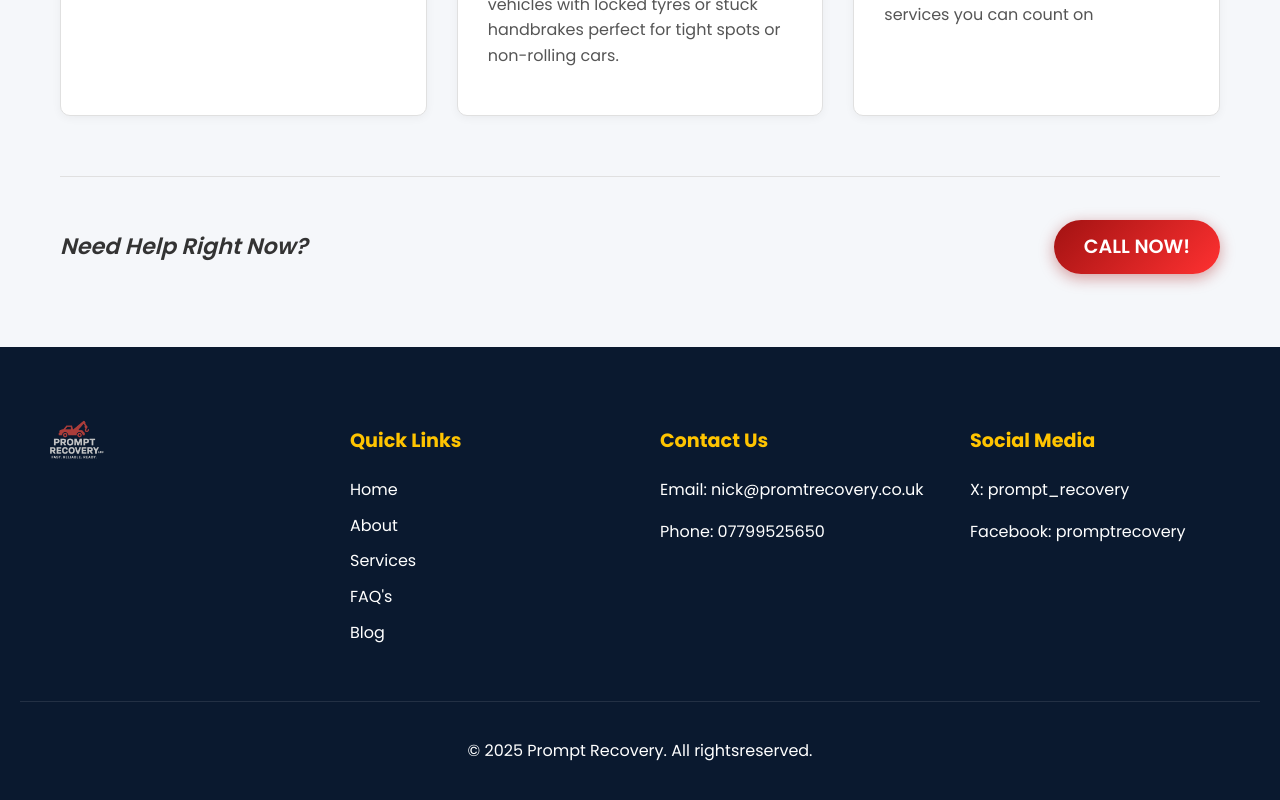
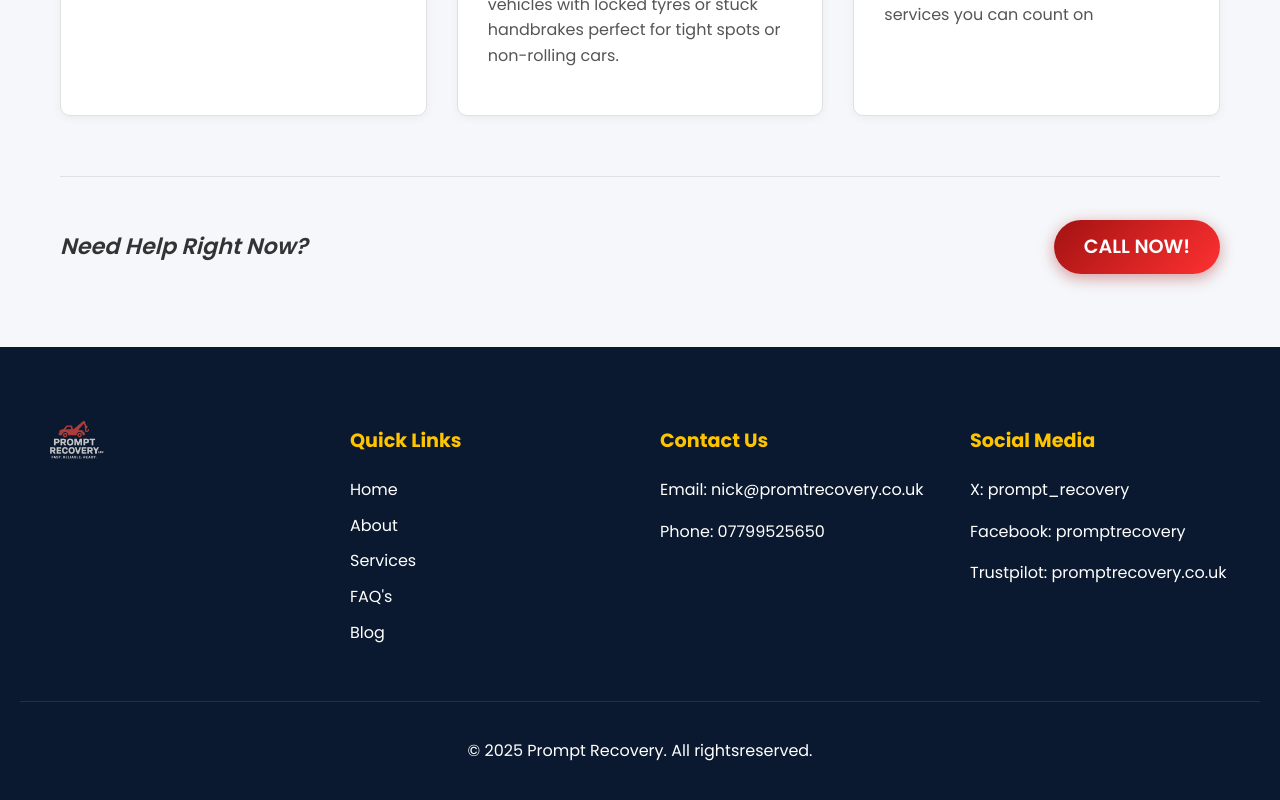
Before and after one commit to jondarrer/promptrecovery.co.uk, a Next.js app: page /services in a window 1280 px wide. Shown: the part 962-1762 px from the top of the page. Built offline with nearby package versions, Linux system fonts and the light colour scheme.

Commit message:
✨ Add link to Trustpilot page in footer

```diff
--- a/components/Footer/Footer.js
+++ b/components/Footer/Footer.js
@@ -46,10 +46,22 @@ function Footer() {
         <div className={styles['footer-contact']}>
           <h3>Social Media</h3>
           <p>
-            X: <a href="https://x.com/prompt_recovery">prompt_recovery</a>
+            X:{' '}
+            <a href="https://x.com/prompt_recovery" target="_blank">
+              prompt_recovery
+            </a>
           </p>
           <p>
-            Facebook: <a href="https://www.facebook.com/promptrecovery">promptrecovery</a>
+            Facebook:{' '}
+            <a href="https://www.facebook.com/promptrecovery" target="_blank">
+              promptrecovery
+            </a>
+          </p>
+          <p>
+            Trustpilot:{' '}
+            <a href="https://uk.trustpilot.com/review/promptrecovery.co.uk" target="_blank">
+              promptrecovery.co.uk
+            </a>
           </p>
         </div>
       </div>
```
